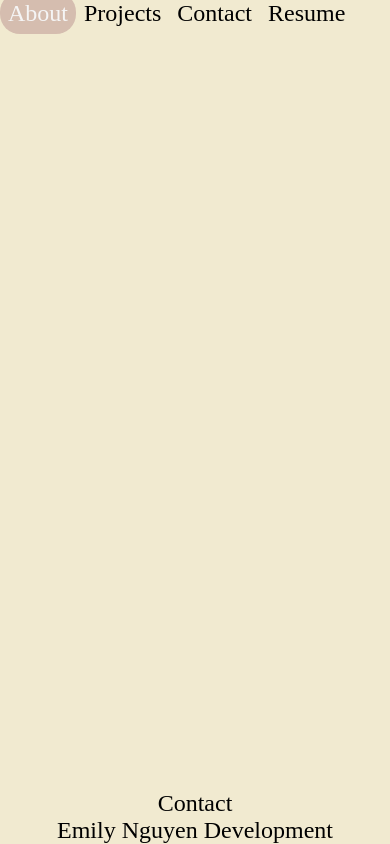
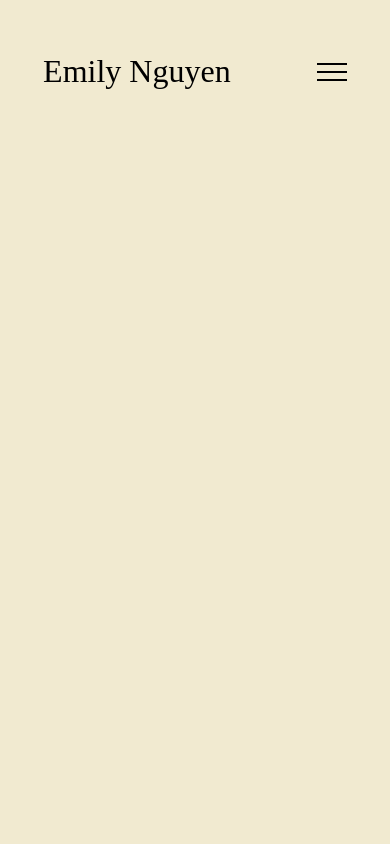
Before and after one commit to thunahh123/emily-ng-site.github.io, a plain HTML site: page index.html in a window 390 px wide. Drawn offline with Linux system fonts and the light colour scheme.

Commit message:
Added toggle menu

```diff
--- a/index.html
+++ b/index.html
@@ -1,31 +1,40 @@
 <!DOCTYPE html>
 <html lang="en">
-<head>
-    <meta charset="UTF-8">
-    <meta name="viewport" content="width=device-width, initial-scale=1.0">
+  <head>
+    <meta charset="UTF-8" />
+    <meta name="viewport" content="width=device-width, initial-scale=1.0" />
     <title>Emily Nguyen</title>
-    <link rel="stylesheet" href="styles/style.css">
-</head>
-<body>
-    <nav>
-        <ul>
-            <li><a href="">About</a></li>
-            <li><a href="">Projects</a></li>
-            <li><a href="">Contact</a></li>
-            <li><a href="">Resume</a></li>
-
+    <link rel="stylesheet" href="styles/style.css" />
+    <link rel="stylesheet" href="styles/mediaqueries.css">
+  </head>
+  <body>
+    <nav id="desktop-nav">
+      <div class="logo">Emily Nguyen</div>
+      <div>
+        <ul class="nav-links">
+          <li><a href="#about">About</a></li>
+          <li><a href="#projects">Projects</a></li>
+          <li><a href="#experience">Experience</a></li>
+          <li><a href="#contact">Contact</a></li>
         </ul>
+      </div>
     </nav>
-    <main>
-
-    </main>
-    <footer class="footer">
-        <div>
-            <div>Contact</div>
-            <div>Emily Nguyen Development</div>
+    <nav id="hamburger-nav">
+      <div class="logo">Emily Nguyen</div>
+      <div class="hamburger-menu">
+        <div class="hamburger-icon" onclick="toggleMenu()">
+          <span></span>
+          <span></span>
+          <span></span>
         </div>
-    </footer>
-
-
-</body>
+        <div class="menu-links">
+          <li><a href="#about" onclick="toggleMenu()">About</a></li>
+          <li><a href="#projects" onclick="toggleMenu()">Projects</a></li>
+          <li><a href="#experience" onclick="toggleMenu()">Experience</a></li>
+          <li><a href="#contact" onclick="toggleMenu()">Contact</a></li>
+        </div>
+      </div>
+    </nav>
+    <script src="script.js"></script>
+  </body>
 </html>
--- /dev/null
+++ b/script.js
@@ -0,0 +1,7 @@
+function toggleMenu(){
+    const menu = document.querySelector(".menu-links");
+    const icon = document.querySelector(".hamburger-icon");
+    menu.classList.toggle("open");
+    icon.classList.toggle("open");
+
+}
--- /dev/null
+++ b/styles/mediaqueries.css
@@ -0,0 +1,9 @@
+@media screen and (max-width:1200px) {
+    #desktop-nav{
+        display: none;
+
+    }
+    #hamburger-nav{
+        display: flex;
+    }
+}
--- a/styles/style.css
+++ b/styles/style.css
@@ -5,41 +5,162 @@
 }
 
 body {
-    min-height: 100vh;
+    /* min-height: 100vh; */
     background-color: rgba(236, 227, 191, 0.726);
     color: black;
+    /* font-size: 1.3rem; */
+
+}
+
+html{
+    scroll-behavior: smooth;
+}
+
+p{
+    color: rgb(85,85,85);
+}
+
+/* TRANSITION */
+a,
+.btn {
+    transition: all 300ms ease;
+}
+
+
+/* DESKTOP NAV */
+
+nav,
+.nav-links{
+    display: flex;
+}
+
+nav{
+    justify-content: space-around;
+    align-items: center;
+    height: 17vh;
+}
+
+.nav-links{
+    gap: 2rem;
+    list-style: none;
     font-size: 1.5rem;
 }
 
-ul {
-    list-style-type: none;
+
+a{
+    color: #000;
+    text-decoration: none;
+    text-decoration-color: white;
 }
 
-li a {
-    display: inline;
-}
-li {
-    float: left;
+a:hover{
+    color: #d5bdaf;
+
+    /* color: rgba(245, 245, 245, 0.658); */
+    /* color: grey;
+    text-decoration: underline;
+    text-underline-offset: 1rem;
+    text-decoration-color: rgb(181,181,181); */
+
 }
 
-a {
-    display: block;
-    padding: 8px;
-    text-decoration: none;
-    color: black;
+.logo{
+    font-size: 2rem;
 }
 
-li a:hover {
-    background-color: #d5bdaf;
-    border-radius: 20px;
-    color: whitesmoke;
+
+.logo:hover{
+    cursor: default;
 }
 
-.footer {
-    position: fixed;
-    left: 0;
-    bottom: 0;
+
+/* HAMBURGER MENU */
+
+
+#hamburger-nav{
+    display: none;
+}
+
+
+.hamburger-menu{
+    position: relative;
+    display: inline-block;
+}
+
+
+.hamburger-icon{
+    display: flex;
+    flex-direction: column;
+    justify-content: space-around;
+    height: 24px;
+    width: 30px;
+    cursor: pointer;
+}
+
+.hamburger-icon span{
     width: 100%;
+    height: 2px;
+    background-color: black;
+    transition: all 0.3 ease-in-out;
+}
+
+.menu-links{
+    position: absolute;
+    top: 100%;
+    right: 0;
+    background-color: #d5bdaf;
+    width: fit-content;
+    max-height: 0;
+    overflow: hidden;
+    transition: all 0.3 ease-in-out;
+
+}
+
+
+.menu-links a{
+    display: block;
+    padding: 10px;
     text-align: center;
+    font-size: 1.5rem;
+    color: black;
+    text-decoration: none;
+    transition: all 0.3 ease-in-out;
+}
 
-  }
+
+.menu-links li{
+    list-style: none;
+}
+
+
+.menu-links.open{
+    max-height: 300px;
+}
+
+.hamburger-icon.open span:first-child{
+    transform: rotate(45deg) translate(10px, 5px);
+}
+
+.hamburger-icon.open span:nth-child(2){
+    opacity: 0;
+}
+
+
+.hamburger-icon.open span:last-child{
+    transform: rotate(-45deg) translate(10px, -5px);
+}
+
+.hamburger-icon span:first-child{
+    transform: none;
+}
+
+.hamburger-icon span:first-child{
+   opacity: 1;
+}
+
+.hamburger-icon span:first-child{
+    transform: none;
+}
+
+
+/* SECTIONS */
```
Also changed, not shown: assets/IMG_3364.jpeg (added), assets/IMG_8852.jpeg (added), 1 other file.
